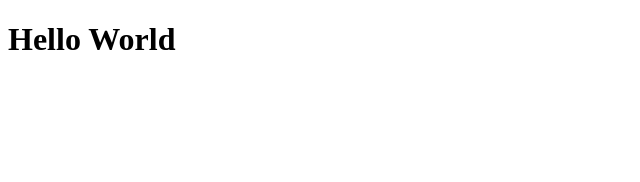
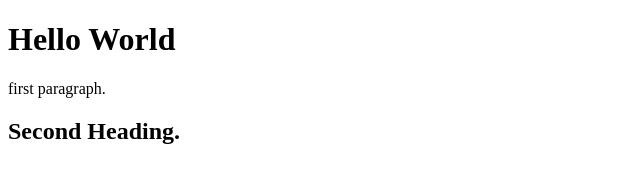
Before and after one commit to thabets/my-new-repo, a plain HTML site: page index.html in a window 1280 px wide. Shown: the whole page, without its empty margins (0-640 px from the left). Drawn offline with Linux system fonts and the light colour scheme.

Commit message:
Update index.html
need to put a description

```diff
--- a/index.html
+++ b/index.html
@@ -5,11 +5,13 @@
     <meta charset="UTF-8">
     <meta http-equiv="X-UA-Compatible" content="IE=edge">
     <meta name="viewport" content="width=device-width, initial-scale=1.0">
-    <title>My First Webpage</title>
+    <title>Page Title</title>
 </head>
 
 <body>
     <h1>Hello World</h1>
+    <p>first paragraph. </p>
+    <h2> Second Heading. </h2>
 </body>
 
 </html>
```
